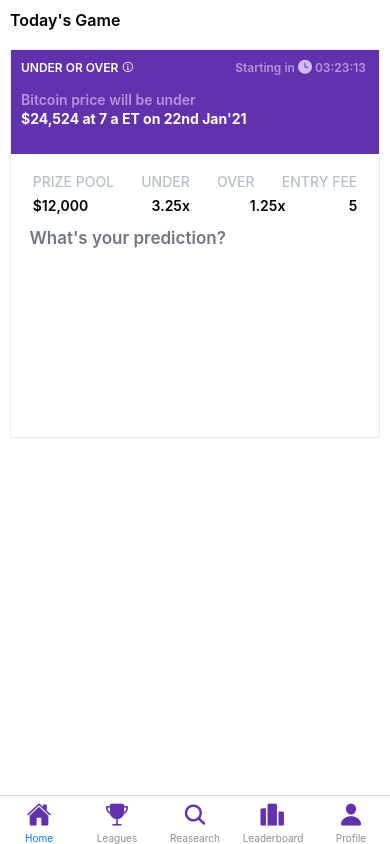
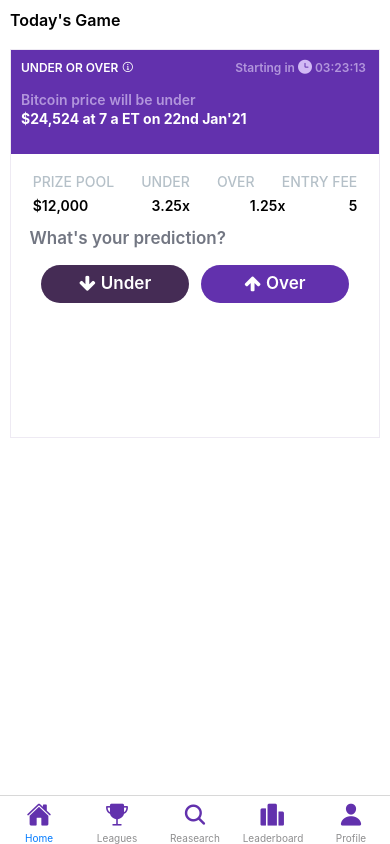
Before and after one commit to pilladipesh33/InterviewAnswers, a React Native app: screen /Home in a window 390 px wide. Built offline with nearby package versions, Linux system fonts and the light colour scheme.

Commit message:
custom button added

```diff
--- a/src/constant/Color.js
+++ b/src/constant/Color.js
@@ -7,4 +7,5 @@
     PURPLE: '#D2BAF5',
     GREY: '#B5C0C8',
     DARK_GREY: '#727682',
+    DARK_PURPLE: '#452C55',
 }
--- /dev/null
+++ b/src/constant/Component.js
@@ -0,0 +1,35 @@
+import React from 'react';
+import { TouchableOpacity, Text, StyleSheet } from 'react-native';
+import FontAwesome from 'react-native-vector-icons/FontAwesome';
+
+
+const IconButton = ({ title, iconName, onPress, buttonStyle, textStyle }) => {
+    return (
+      <TouchableOpacity style={[styles.button, buttonStyle]} onPress={onPress}>
+        {iconName && <FontAwesome name={iconName} style={styles.icon} />}
+        <Text style={[styles.text, textStyle]}>{title}</Text>
+      </TouchableOpacity>
+    );
+  };
+
+  const styles = StyleSheet.create({
+    button: {
+      flexDirection: 'row',
+      alignItems: 'center',
+      justifyContent: 'center',
+      padding: 10,
+      borderRadius: 5,
+      backgroundColor: '#3498db',
+    },
+    icon: {
+      fontSize: 18,
+      marginRight: 5,
+      color: '#ffffff',
+    },
+    text: {
+      fontSize: 18,
+      color: '#ffffff',
+    },
+  });
+
+  export default IconButton;
--- a/src/screen/Home.js
+++ b/src/screen/Home.js
@@ -3,6 +3,8 @@
 import {Colors} from '../constant/Color';
 import Ionicons from 'react-native-vector-icons/Ionicons';
 import AntDesign from 'react-native-vector-icons/AntDesign';
+import IconButton, {Button} from '../constant/Component';
+import FontAwesome from 'react-native-vector-icons/FontAwesome'
 
 const Home = () => {
   return (
@@ -49,7 +51,29 @@
             <Text style={styles.boxMiddleContentText2}>1.25x </Text>
             <Text style={styles.boxMiddleContentText2}>5</Text>
           </View>
-          <Text style={{paddingTop: 10, color: Colors.DARK_GREY, fontSize: 17, fontWeight: '600'}}>What's your prediction?</Text>
+          <Text
+            style={{
+              paddingTop: 10,
+              color: Colors.DARK_GREY,
+              fontSize: 17,
+              fontWeight: '600',
+            }}>
+            What's your prediction?
+          </Text>
+          <View style={styles.buttonContainer}>
+            <IconButton
+            title='Under'
+            iconName={'arrow-down'}
+            buttonStyle={styles.buttonDesign}
+            textStyle={styles.buttonText}
+            />
+            <IconButton
+            title='Over'
+            iconName={'arrow-up'}
+            buttonStyle={styles.buttonDesign2}
+            textStyle={styles.buttonText}
+            />
+          </View>
         </View>
       </View>
     </View>
@@ -128,6 +152,26 @@
     alignSelf: 'center',
     color: Colors.BLACK,
   },
+  buttonDesign: {
+    width: 148,
+    borderRadius: 45,
+    backgroundColor: Colors.DARK_PURPLE
+  },
+  buttonDesign2: {
+    width: 148,
+    borderRadius: 45,
+    backgroundColor: Colors.BLUE
+  },
+  buttonText: {
+    fontWeight: '600',
+    fontSize: 17,
+    lineHeight: 17
+  },
+  buttonContainer: {
+    flexDirection: 'row',
+    justifyContent: 'space-evenly',
+    paddingTop: '5%'
+  }
 });
 
 export default Home;
```
